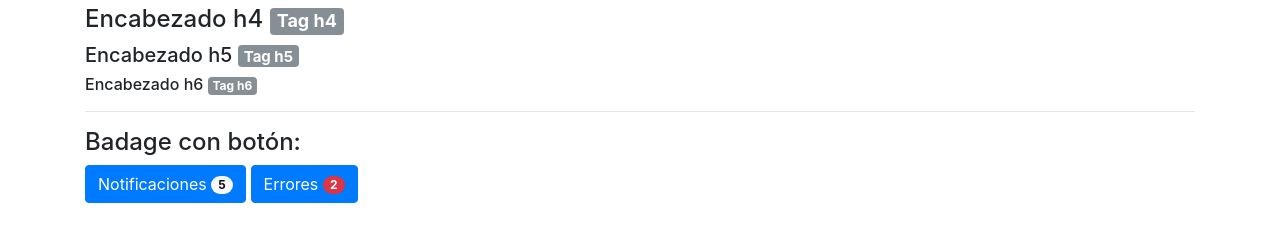
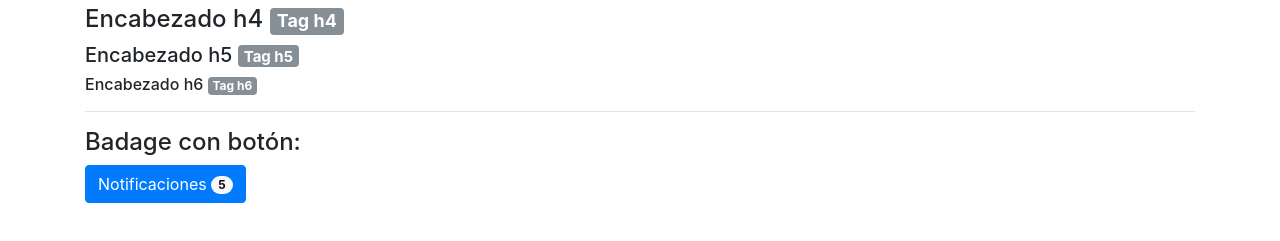
Before and after one commit to sonfarx/EjemplosBootstrap4-Beta, a plain HTML site: page 13 Badge.html in a window 1280 px wide. Shown: the part 189-430 px from the top of the page. Drawn offline with Linux system fonts and the light colour scheme.

Commit message:
Eliminando un boton

```diff
--- a/13 Badge.html
+++ b/13 Badge.html
@@ -23,7 +23,6 @@
         <h4>Badage con botón:</h4>
         <div>
             <button type="button" class="btn btn-primary">Notificaciones  <span class="badge badge-pill badge-light">5</span></button>
-            <button type="button" class="btn btn-primary">Errores  <span class="badge badge-pill badge-danger">2</span></button>
         </div>
       </div>
     </div>
```
